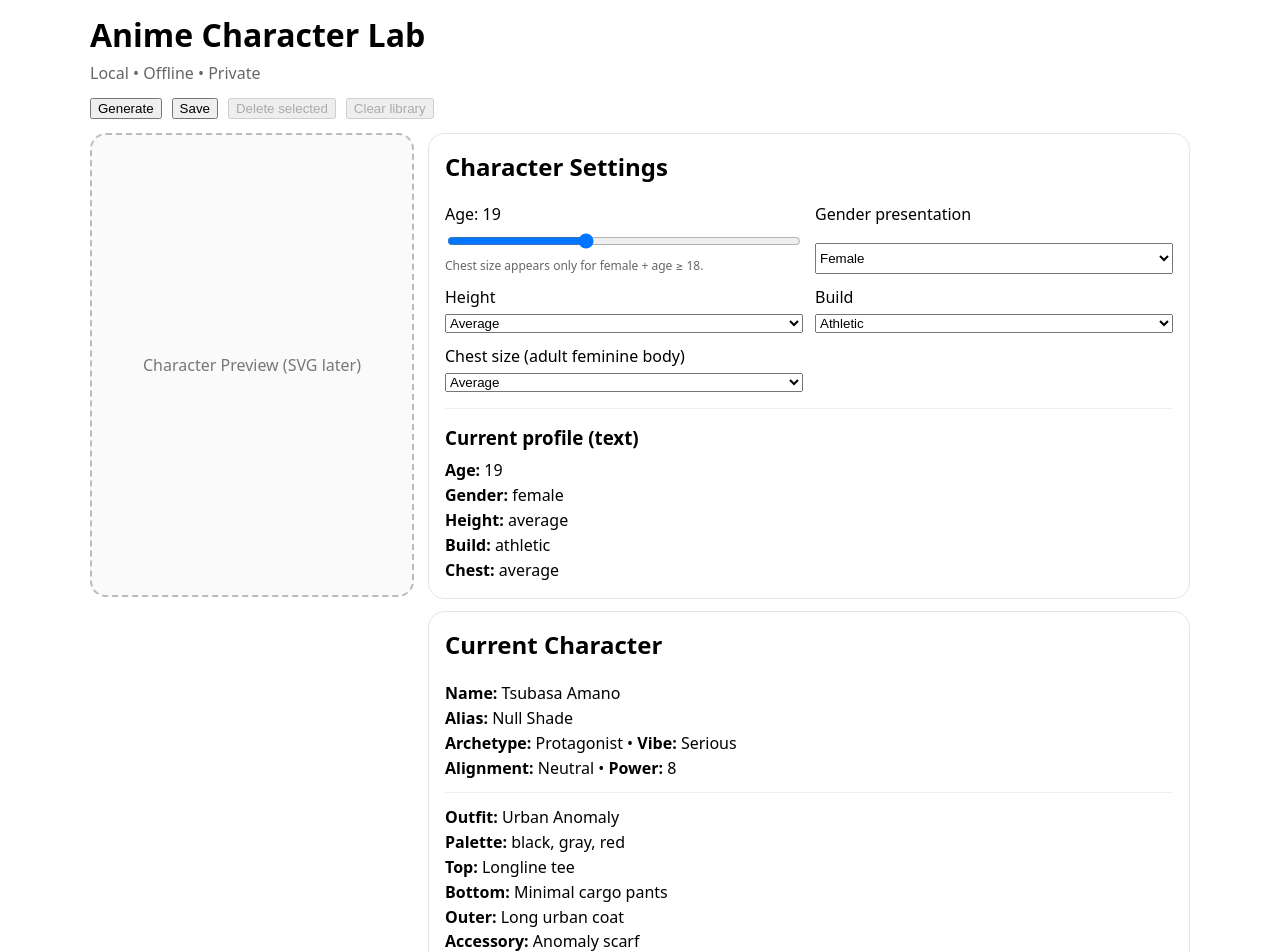
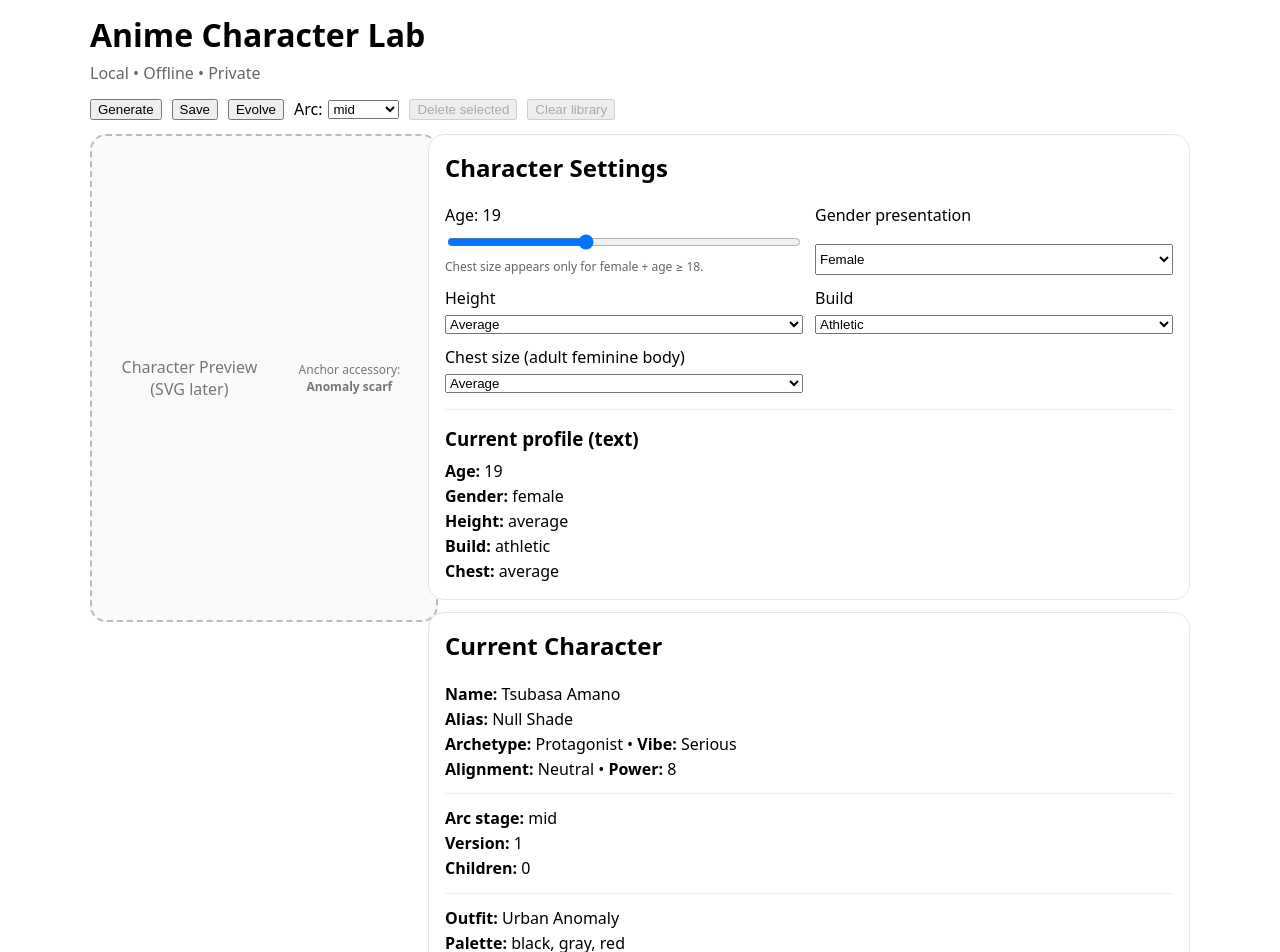
Before and after one commit to Jelle228/anime-character-lab, a React (Vite) app: page / in a window 1280 px wide. Shown: the part 40-992 px from the top of the page. Built offline with nearby package versions, Linux system fonts and the light colour scheme.

Commit message:
Update main.jsx

```diff
--- a/src/main.jsx
+++ b/src/main.jsx
@@ -1,14 +1,14 @@
 import React, { useMemo, useState, useEffect } from "react";
 import ReactDOM from "react-dom/client";
 
-function uid() {
-  return Math.random().toString(36).slice(2, 10);
+function uid(prefix = "char") {
+  return `${prefix}_${Math.random().toString(36).slice(2, 10)}${Math.random().toString(36).slice(2, 6)}`;
 }
 function pick(arr) {
   return arr[Math.floor(Math.random() * arr.length)];
 }
 
-const STORAGE_KEY = "acl_library_v1";
+const STORAGE_KEY = "acl_library_v2";
 
 function loadLibrary() {
   try {
@@ -57,9 +57,66 @@ function defaultOutfit() {
     top: pick(tops),
     bottom: pick(bottoms),
     outer: pick(outers),
-    accessory: pick(accessories),
+    accessory: pick(accessories), // anchor by default
     modifiers: [],
   };
+}
+
+function evolveOutfit(prev, stage) {
+  const next = {
+    ...prev,
+    palette: [...prev.palette],
+    modifiers: Array.isArray(prev.modifiers) ? [...prev.modifiers] : [],
+  };
+
+  // Anchor rule: keep the accessory (signature item)
+  const anchor = prev.accessory;
+  next.accessory = anchor;
+
+  const palettes = {
+    start: [["black", "gray", "teal"], ["black", "off-white", "cyan"]],
+    mid: [["black", "gray", "teal"], ["black", "gray", "violet"]],
+    power: [["black", "gray", "teal"], ["black", "off-white", "cyan"]],
+    dark: [["black", "gray", "red"], ["black", "black", "violet"]],
+    timeskip: [["black", "off-white", "teal"], ["black", "gray", "cyan"]],
+  };
+  next.palette = pick(palettes[stage] || palettes.mid);
+
+  const outersByStage = {
+    start: ["Minimal blazer", "Short coat", "Long urban coat"],
+    mid: ["Long urban coat", "Hooded coat", "Detachable-sleeve jacket"],
+    power: ["Hooded coat", "Long urban coat", "Half-cape drape"],
+    dark: ["Hooded coat", "Long urban coat", "Half-cape drape"],
+    timeskip: ["Minimal blazer", "Short coat", "Long urban coat"],
+  };
+
+  // fallback options if some names aren't in your earlier list (safe)
+  const safeOuterPool = ["Long urban coat", "Hooded coat", "Half-cape drape", "Short coat", "Minimal blazer", "Detachable-sleeve jacket"];
+  const pool = outersByStage[stage] || safeOuterPool;
+  next.outer = pick(pool);
+
+  const addOnce = (m) => {
+    if (!next.modifiers.includes(m)) next.modifiers.push(m);
+  };
+
+  // Stage modifier logic
+  if (stage === "start") {
+    // Keep it simple: max 1 modifier
+    next.modifiers = next.modifiers.slice(0, 1);
+  } else if (stage === "mid") {
+    addOnce("wearState");
+  } else if (stage === "power") {
+    addOnce("glowSeams");
+  } else if (stage === "dark") {
+    addOnce("corruption");
+    // dark often includes wear
+    addOnce("wearState");
+  } else if (stage === "timeskip") {
+    // cleaner: remove corruption if present
+    next.modifiers = next.modifiers.filter((m) => m !== "corruption");
+  }
+
+  return next;
 }
 
 function App() {
@@ -82,6 +139,14 @@ function App() {
   const [core, setCore] = useState(() => generateCore());
   const [outfit, setOutfit] = useState(() => defaultOutfit());
 
+  // Versioning state
+  const [arcStage, setArcStage] = useState("mid"); // start | mid | power | dark | timeskip
+  const [currentMeta, setCurrentMeta] = useState({
+    id: "",
+    version: 1,
+    parentId: "",
+  });
+
   // Library
   const [library, setLibrary] = useState(() => loadLibrary());
   const [selectedId, setSelectedId] = useState("");
@@ -89,33 +154,76 @@ function App() {
   function generateAll() {
     setCore(generateCore());
     setOutfit(defaultOutfit());
+    setArcStage("mid");
+    setSelectedId("");
+    setCurrentMeta({ id: "", version: 1, parentId: "" });
   }
 
-  function saveCurrent() {
-    const entry = {
-      id: uid(),
+  function buildEntry({ id, version, parentId }) {
+    return {
+      id,
+      parentId: parentId || "",
+      version: version || 1,
       createdAt: new Date().toISOString(),
+      arcStage,
       core,
       body: { age, gender, height, build, chest: showChest ? chest : "" },
       outfit,
     };
-    const next = [entry, ...library].slice(0, 200);
+  }
+
+  function saveCurrent({ version = 1, parentId = "" } = {}) {
+    const entry = buildEntry({ id: uid(), version, parentId });
+    const next = [entry, ...library].slice(0, 300);
     setLibrary(next);
     saveLibrary(next);
     setSelectedId(entry.id);
+    setCurrentMeta({ id: entry.id, version: entry.version, parentId: entry.parentId || "" });
+  }
+
+  function evolveCurrent() {
+    // Parent is the currently selected saved character, if any
+    const parent = selectedId ? library.find((x) => x.id === selectedId) : null;
+    const parentId = parent ? parent.id : currentMeta.id || "";
+    const nextVersion = parent ? (parent.version + 1) : (currentMeta.version + 1);
+
+    const evolvedOutfit = evolveOutfit(outfit, arcStage);
+    setOutfit(evolvedOutfit);
+
+    const entry = {
+      id: uid(),
+      parentId: parentId || "",
+      version: nextVersion || 2,
+      createdAt: new Date().toISOString(),
+      arcStage,
+      core,
+      body: { age, gender, height, build, chest: showChest ? chest : "" },
+      outfit: evolvedOutfit,
+    };
+
+    const next = [entry, ...library].slice(0, 300);
+    setLibrary(next);
+    saveLibrary(next);
+    setSelectedId(entry.id);
+    setCurrentMeta({ id: entry.id, version: entry.version, parentId: entry.parentId || "" });
   }
 
   function loadSelected(id) {
     const found = library.find((x) => x.id === id);
     if (!found) return;
+
     setSelectedId(id);
     setCore(found.core);
     setOutfit(found.outfit);
+    setArcStage(found.arcStage || "mid");
+
     setAge(found.body.age);
     setGender(found.body.gender);
     setHeight(found.body.height);
     setBuild(found.body.build);
     setChest(found.body.chest || "");
+
+    setCurrentMeta({ id: found.id, version: found.version || 1, parentId: found.parentId || "" });
   }
 
   function deleteSelected() {
@@ -124,13 +232,21 @@ function App() {
     setLibrary(next);
     saveLibrary(next);
     setSelectedId("");
+    setCurrentMeta({ id: "", version: 1, parentId: "" });
   }
 
   function clearAll() {
     setLibrary([]);
     saveLibrary([]);
     setSelectedId("");
+    setCurrentMeta({ id: "", version: 1, parentId: "" });
   }
+
+  // Show quick version chain info for selected
+  const childrenCount = useMemo(() => {
+    if (!currentMeta.id) return 0;
+    return library.filter((x) => x.parentId === currentMeta.id).length;
+  }, [library, currentMeta.id]);
 
   return (
     <div
@@ -144,9 +260,25 @@ function App() {
       <h1 style={{ marginBottom: 6 }}>Anime Character Lab</h1>
       <div style={{ color: "#666", marginBottom: 14 }}>Local • Offline • Private</div>
 
-      <div style={{ display: "flex", gap: 10, flexWrap: "wrap", marginBottom: 14 }}>
+      <div style={{ display: "flex", gap: 10, flexWrap: "wrap", marginBottom: 14, alignItems: "center" }}>
         <button onClick={generateAll}>Generate</button>
-        <button onClick={saveCurrent}>Save</button>
+        <button onClick={() => saveCurrent({ version: currentMeta.version || 1, parentId: currentMeta.parentId || "" })}>
+          Save
+        </button>
+
+        <button onClick={evolveCurrent}>Evolve</button>
+
+        <label style={{ display: "inline-flex", gap: 6, alignItems: "center" }}>
+          Arc:
+          <select value={arcStage} onChange={(e) => setArcStage(e.target.value)}>
+            <option value="start">start</option>
+            <option value="mid">mid</option>
+            <option value="power">power</option>
+            <option value="dark">dark</option>
+            <option value="timeskip">timeskip</option>
+          </select>
+        </label>
+
         <button onClick={deleteSelected} disabled={!selectedId}>
           Delete selected
         </button>
@@ -175,9 +307,15 @@ function App() {
             justifyContent: "center",
             color: "#777",
             background: "#fafafa",
+            textAlign: "center",
+            padding: 12,
           }}
         >
           Character Preview (SVG later)
+          <br />
+          <span style={{ fontSize: 12 }}>
+            Anchor accessory: <b>{outfit.accessory}</b>
+          </span>
         </div>
 
         <div style={{ display: "grid", gap: 12 }}>
@@ -241,7 +379,6 @@ function App() {
 
             <hr style={{ margin: "16px 0", border: "none", borderTop: "1px solid #eee" }} />
 
-            {/* ✅ This is the block you were looking for */}
             <h3 style={{ margin: "0 0 8px" }}>Current profile (text)</h3>
             <div style={{ lineHeight: 1.55 }}>
               <div><b>Age:</b> {age}</div>
@@ -260,13 +397,22 @@ function App() {
               <div><b>Alias:</b> {core.alias}</div>
               <div><b>Archetype:</b> {core.archetype} • <b>Vibe:</b> {core.vibe}</div>
               <div><b>Alignment:</b> {core.alignment} • <b>Power:</b> {core.powerLevel}</div>
+
               <hr style={{ margin: "12px 0", border: "none", borderTop: "1px solid #eee" }} />
+
+              <div><b>Arc stage:</b> {arcStage}</div>
+              <div><b>Version:</b> {currentMeta.version}{currentMeta.parentId ? ` (parent: ${currentMeta.parentId})` : ""}</div>
+              <div><b>Children:</b> {childrenCount}</div>
+
+              <hr style={{ margin: "12px 0", border: "none", borderTop: "1px solid #eee" }} />
+
               <div><b>Outfit:</b> {outfit.stylePack}</div>
               <div><b>Palette:</b> {outfit.palette.join(", ")}</div>
               <div><b>Top:</b> {outfit.top}</div>
               <div><b>Bottom:</b> {outfit.bottom}</div>
               <div><b>Outer:</b> {outfit.outer}</div>
-              <div><b>Accessory:</b> {outfit.accessory}</div>
+              <div><b>Accessory (anchor):</b> {outfit.accessory}</div>
+              <div><b>Modifiers:</b> {outfit.modifiers.length ? outfit.modifiers.join(", ") : "—"}</div>
             </div>
           </div>
 
@@ -286,18 +432,22 @@ function App() {
                   <option value="">— choose —</option>
                   {library.map((x) => (
                     <option key={x.id} value={x.id}>
-                      {x.core.name} • {new Date(x.createdAt).toLocaleString()}
+                      {x.core.name} • v{x.version || 1} • {x.arcStage || "mid"} • {new Date(x.createdAt).toLocaleString()}
                     </option>
                   ))}
                 </select>
               </label>
             )}
+
+            <div style={{ marginTop: 10, fontSize: 12, color: "#666" }}>
+              Tip: Save a base character, then pick an arc stage and click <b>Evolve</b> to generate version 2, 3, …
+            </div>
           </div>
         </div>
       </div>
 
       <div style={{ marginTop: 14, color: "#666", fontSize: 12 }}>
-        Next: add Evolve (versioning) + SVG layered preview.
+        Next: show a simple version tree list (parent + children) and then replace the preview with SVG layers.
       </div>
     </div>
   );
```
